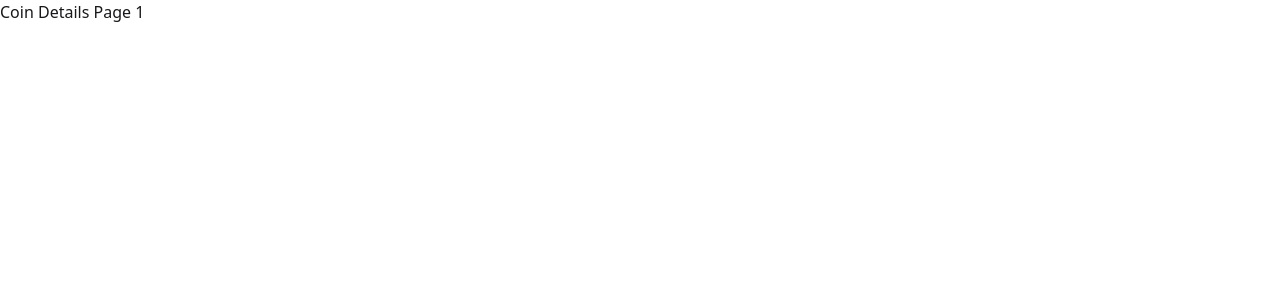
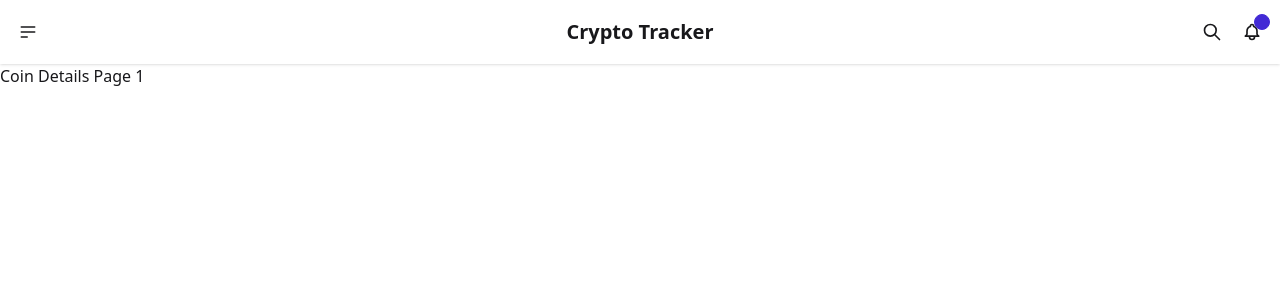
Before and after one commit to AvnSuyash/COINGECKOCRYPTOTRACKER, a React (Vite) app: page /details/1 in a window 1280 px wide. Shown: the top 300 px of the page. Built offline with nearby package versions, Linux system fonts and the light colour scheme.

Commit message:
Added Layouts in router dom

```diff
--- a/src/Components/Routing/Routing.jsx
+++ b/src/Components/Routing/Routing.jsx
@@ -1,14 +1,17 @@
-import { Route,Routes } from "react-router-dom";
-import Home from "../../pages/Home";
+import { Route, Routes } from "react-router-dom";
+import Home from "../../pages/Home"; // ✅ Import missing
 import CoinDetailsPage from "../../pages/CoinDetailsPage";
+import Layout from "../../pages/Layout";
 
-function Routing(){
-    return(
+function Routing() {
+  return (
+    <Routes>
+      <Route path="/" element={<Layout />}>
+        <Route index element={<Home />} />
+        <Route path="details/:coinId" element={<CoinDetailsPage />} />
+      </Route>
+    </Routes>
+  );
+}
 
-        <Routes>
-             <Route path="/" element={<Home/>}/>
-             <Route path="/details/:coinId" element={<CoinDetailsPage/>}/>
-        </Routes>
-    );
-}
 export default Routing;
--- a/src/pages/Home.jsx
+++ b/src/pages/Home.jsx
@@ -5,7 +5,6 @@ import Navbar from "../Components/NavBar/Navbar";
 function Home(){
     return(
     <>
-        <Navbar/>
         <Banner/>
         <CoinTable/>
     </>
--- /dev/null
+++ b/src/pages/Layout.jsx
@@ -0,0 +1,13 @@
+import { Outlet } from "react-router-dom";
+import Navbar from "../Components/NavBar/Navbar";
+
+function Layout(){
+
+    return(
+        <>
+        <Navbar/>  {/* This navbar is shared ui that we want across pages. */}
+        <Outlet/>  {/*The actual page which will be rendered along with the navbar. */}
+        </>
+    );
+}
+export default Layout;
```
